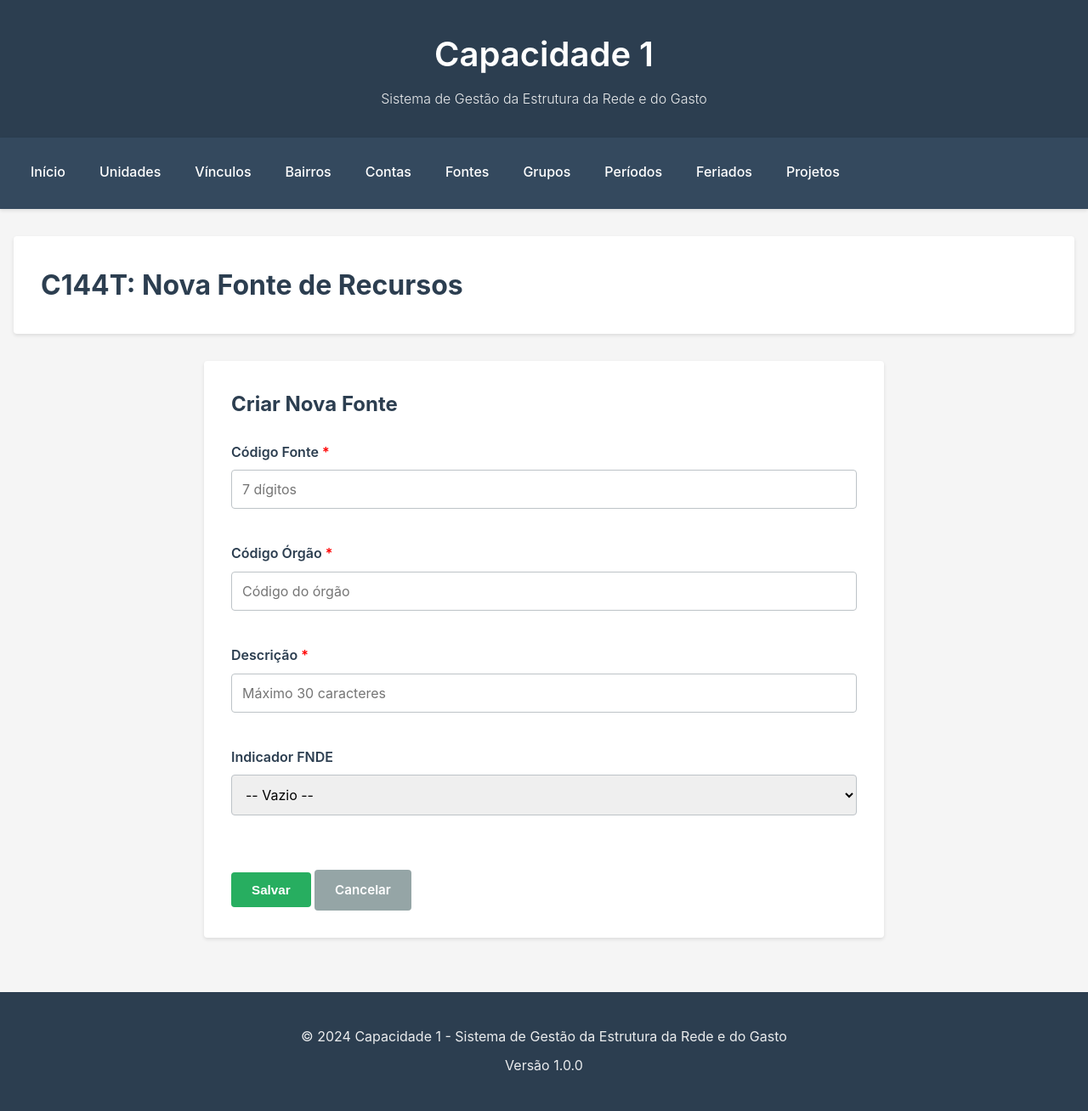
After one commit to cesarebteixeira/iplan-sisgen, a Flask app: page /fonte/criar in a window 1280 px wide. The commit adds this page. Shown: the whole page at 85% size. Run offline with Flask 3, Linux system fonts and the light colour scheme.

Commit message:
Final capacidade1

```diff
--- a/capacidade1/app/__init__.py
+++ b/capacidade1/app/__init__.py
@@ -67,4 +67,12 @@ def create_app(config_class=Config):
         from flask import render_template
         return render_template('index.html')
 
+    # Initialize database tables on first run
+    with app.app_context():
+        try:
+            db.create_all()
+        except Exception:
+            # If there's an error (e.g., tables already exist), continue anyway
+            pass
+
     return app
--- a/capacidade1/app/routes/fonte_routes.py
+++ b/capacidade1/app/routes/fonte_routes.py
@@ -1,16 +1,40 @@
 """Routes for Sources (C144T) - F-004
 Manter Fontes de Recursos
-Operações: CON APENAS (READ-ONLY)
-NÃO implementar: criar(), editar(), deletar()
+Operações: CON, I, E, U (CRUD completo)
 Validações: RN-01 (7d código), RN-02 (desc 30c), RN-03 (código órgão parte da chave),
             RN-04 (ind_FNDE opcional S/N)
 """
-from flask import Blueprint, render_template, request, jsonify
+from flask import Blueprint, render_template, request, redirect, url_for, flash, jsonify
+from app import db
 from app.models.fonte import FONTE_RECURSOS
 from app.models.auditoria import AUDITORIA
 from app.config import Config
 
 bp = Blueprint('fonte', __name__, url_prefix='/fonte')
+
+def _validar_fonte(codigo_fonte, codigo_orgao, descricao, ind_fnde=''):
+    """Validar dados da fonte"""
+    errors = []
+
+    # RN-01: Código deve ter 7 dígitos
+    if not codigo_fonte or not codigo_fonte.isdigit() or len(codigo_fonte) != 7:
+        errors.append("Código fonte deve ter exatamente 7 dígitos")
+
+    # RN-03: Código órgão obrigatório
+    if not codigo_orgao or len(codigo_orgao.strip()) == 0:
+        errors.append("Código órgão é obrigatório")
+
+    # RN-02: Descrição obrigatória (30 caracteres max)
+    if not descricao or len(descricao.strip()) == 0:
+        errors.append("Descrição é obrigatória")
+    elif len(descricao) > 30:
+        errors.append("Descrição não pode exceder 30 caracteres")
+
+    # RN-04: FNDE deve ser S, N ou vazio
+    if ind_fnde and ind_fnde.upper() not in ['S', 'N', '']:
+        errors.append("Indicador FNDE deve ser 'S', 'N' ou vazio")
+
+    return len(errors) == 0, "; ".join(errors) if errors else None
 
 @bp.route('/', methods=['GET'])
 def listar():
@@ -65,9 +89,140 @@ def detalhes(codigo_fonte, codigo_orgao):
                          fonte=fonte,
                          mensagem_readonly='Esta é uma consulta de apenas leitura.')
 
+@bp.route('/criar', methods=['GET', 'POST'])
+def criar():
+    """F-004: Criar nova fonte de recursos"""
+    if request.method == 'POST':
+        codigo_fonte = request.form.get('codigo_fonte', '').strip()
+        codigo_orgao = request.form.get('codigo_orgao', '').strip()
+        descricao = request.form.get('descricao', '').strip()
+        ind_fnde = request.form.get('ind_fnde', '').strip().upper() if request.form.get('ind_fnde') else ''
+
+        is_valid, error = _validar_fonte(codigo_fonte, codigo_orgao, descricao, ind_fnde)
+        if not is_valid:
+            flash(f'Erro: {error}', 'danger')
+            return render_template('fonte/criar.html')
+
+        # Verificar duplicação
+        if FONTE_RECURSOS.query.filter_by(codigo_fonte=codigo_fonte, codigo_orgao=codigo_orgao).first():
+            flash('Fonte com este código e órgão já existe', 'danger')
+            return render_template('fonte/criar.html')
+
+        try:
+            fonte = FONTE_RECURSOS(
+                codigo_fonte=codigo_fonte,
+                codigo_orgao=codigo_orgao,
+                descricao=descricao,
+                ind_fnde=ind_fnde if ind_fnde else None
+            )
+            db.session.add(fonte)
+            db.session.commit()
+
+            # Auditoria: Registrar criação
+            auditoria = AUDITORIA.registrar(
+                tabela='fonte_recursos',
+                operacao='CREATE',
+                chave_primaria=f'{codigo_fonte}-{codigo_orgao}',
+                valores_novos=fonte.to_dict(),
+                usuario=request.remote_addr
+            )
+            db.session.add(auditoria)
+            db.session.commit()
+
+            flash('Fonte criada com sucesso', 'success')
+            return redirect(url_for('fonte.listar'))
+        except Exception as e:
+            db.session.rollback()
+            flash(f'Erro ao criar fonte: {str(e)}', 'danger')
+
+    return render_template('fonte/criar.html')
+
+@bp.route('/editar/<codigo_fonte>/<codigo_orgao>', methods=['GET', 'POST'])
+def editar(codigo_fonte, codigo_orgao):
+    """F-004: Editar fonte de recursos"""
+    fonte = FONTE_RECURSOS.query.filter_by(codigo_fonte=codigo_fonte, codigo_orgao=codigo_orgao).first()
+    if not fonte:
+        flash('Fonte não encontrada', 'danger')
+        return redirect(url_for('fonte.listar'))
+
+    if request.method == 'POST':
+        descricao = request.form.get('descricao', '').strip()
+        ind_fnde = request.form.get('ind_fnde', '').strip().upper() if request.form.get('ind_fnde') else ''
+
+        # Validar apenas descricao e ind_fnde (código e órgão não mudam)
+        if not descricao or len(descricao.strip()) == 0:
+            flash('Erro: Descrição é obrigatória', 'danger')
+            return render_template('fonte/editar.html', fonte=fonte)
+        elif len(descricao) > 30:
+            flash('Erro: Descrição não pode exceder 30 caracteres', 'danger')
+            return render_template('fonte/editar.html', fonte=fonte)
+
+        if ind_fnde and ind_fnde.upper() not in ['S', 'N', '']:
+            flash('Erro: Indicador FNDE deve ser S, N ou vazio', 'danger')
+            return render_template('fonte/editar.html', fonte=fonte)
+
+        try:
+            # Guardar valores anteriores para auditoria
+            valores_anteriores = fonte.to_dict()
+
+            fonte.descricao = descricao
+            fonte.ind_fnde = ind_fnde if ind_fnde else None
+            db.session.commit()
+
+            # Auditoria: Registrar edição
+            auditoria = AUDITORIA.registrar(
+                tabela='fonte_recursos',
+                operacao='UPDATE',
+                chave_primaria=f'{codigo_fonte}-{codigo_orgao}',
+                valores_anteriores=valores_anteriores,
+                valores_novos=fonte.to_dict(),
+                usuario=request.remote_addr
+            )
+            db.session.add(auditoria)
+            db.session.commit()
+
+            flash('Fonte atualizada com sucesso', 'success')
+            return redirect(url_for('fonte.listar'))
+        except Exception as e:
+            db.session.rollback()
+            flash(f'Erro ao editar fonte: {str(e)}', 'danger')
+
+    return render_template('fonte/editar.html', fonte=fonte)
+
+@bp.route('/deletar/<codigo_fonte>/<codigo_orgao>', methods=['POST'])
+def deletar(codigo_fonte, codigo_orgao):
+    """F-004: Deletar fonte de recursos"""
+    fonte = FONTE_RECURSOS.query.filter_by(codigo_fonte=codigo_fonte, codigo_orgao=codigo_orgao).first()
+    if not fonte:
+        flash('Fonte não encontrada', 'danger')
+        return redirect(url_for('fonte.listar'))
+
+    try:
+        valores_anteriores = fonte.to_dict()
+        db.session.delete(fonte)
+        db.session.commit()
+
+        # Auditoria: Registrar deleção
+        auditoria = AUDITORIA.registrar(
+            tabela='fonte_recursos',
+            operacao='DELETE',
+            chave_primaria=f'{codigo_fonte}-{codigo_orgao}',
+            valores_anteriores=valores_anteriores,
+            usuario=request.remote_addr
+        )
+        db.session.add(auditoria)
+        db.session.commit()
+
+        flash('Fonte deletada com sucesso', 'success')
+    except Exception as e:
+        db.session.rollback()
+        flash(f'Erro ao deletar fonte: {str(e)}', 'danger')
+
+    return redirect(url_for('fonte.listar'))
+
 @bp.route('/api/<codigo_fonte>/<codigo_orgao>', methods=['GET'])
 def get_json(codigo_fonte, codigo_orgao):
-    """F-004: API - Retornar fonte em JSON (READ-ONLY)"""
+    """F-004: API - Retornar fonte em JSON"""
     fonte = FONTE_RECURSOS.query.filter_by(codigo_fonte=codigo_fonte, codigo_orgao=codigo_orgao).first()
     if not fonte:
         return jsonify({'error': 'Fonte não encontrada'}), 404
--- /dev/null
+++ b/capacidade1/app/templates/fonte/criar.html
@@ -0,0 +1,43 @@
+{% extends "base.html" %}
+
+{% block title %}Nova Fonte - Capacidade 1{% endblock %}
+
+{% block content %}
+<div class="page-header">
+    <h2>C144T: Nova Fonte de Recursos</h2>
+</div>
+
+<div class="form-container">
+    <h3>Criar Nova Fonte</h3>
+    <form method="POST" class="form">
+        <div class="form-group">
+            <label for="codigo_fonte">Código Fonte <span style="color:red;">*</span></label>
+            <input type="text" id="codigo_fonte" name="codigo_fonte" maxlength="7" required placeholder="7 dígitos">
+        </div>
+
+        <div class="form-group">
+            <label for="codigo_orgao">Código Órgão <span style="color:red;">*</span></label>
+            <input type="text" id="codigo_orgao" name="codigo_orgao" required placeholder="Código do órgão">
+        </div>
+
+        <div class="form-group">
+            <label for="descricao">Descrição <span style="color:red;">*</span></label>
+            <input type="text" id="descricao" name="descricao" maxlength="30" required placeholder="Máximo 30 caracteres">
+        </div>
+
+        <div class="form-group">
+            <label for="ind_fnde">Indicador FNDE</label>
+            <select id="ind_fnde" name="ind_fnde">
+                <option value="">-- Vazio --</option>
+                <option value="S">S (Sim)</option>
+                <option value="N">N (Não)</option>
+            </select>
+        </div>
+
+        <div style="margin-top: 1.5rem;">
+            <button type="submit" class="btn btn-success">Salvar</button>
+            <a href="{{ url_for('fonte.listar') }}" class="btn btn-secondary">Cancelar</a>
+        </div>
+    </form>
+</div>
+{% endblock %}
```
Also changed, not shown: capacidade1/app/templates/fonte/editar.html (added, +53 -0 lines), capacidade1/app/templates/fonte/lista.html (+7 -1 lines), capacidade1/instance/capacity1.db.
